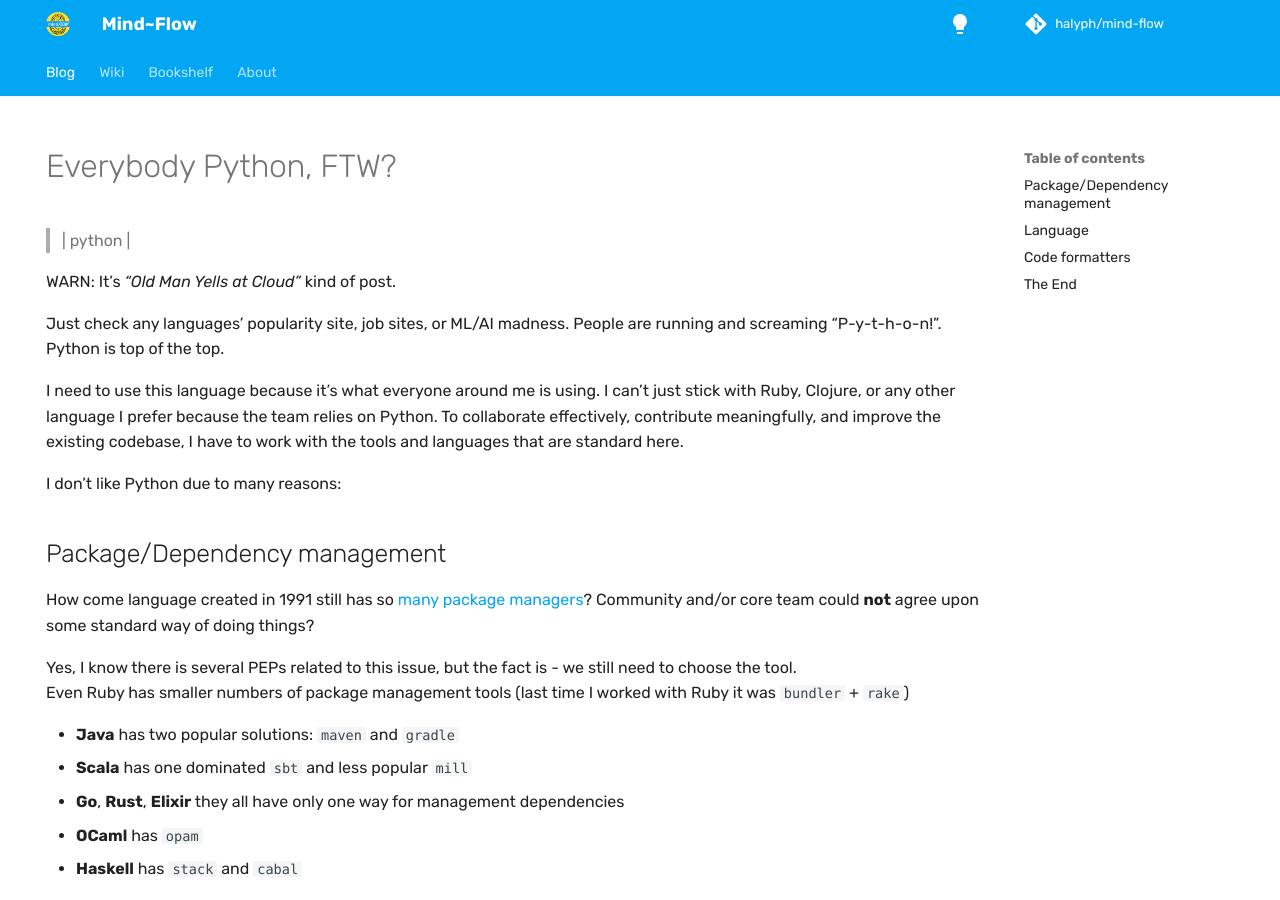
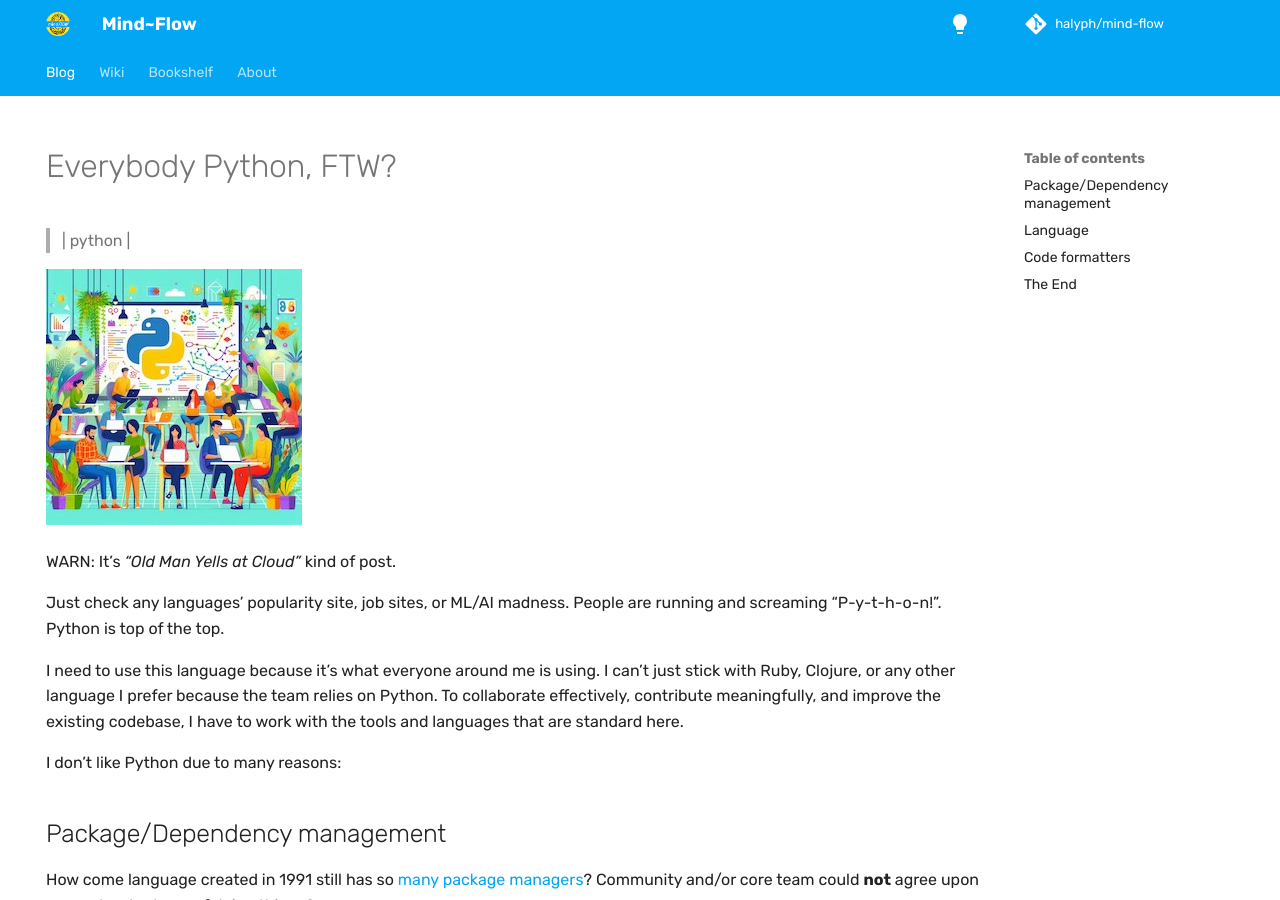
Before and after one commit to halyph/mind-flow, an MkDocs documentation site: the page built from docs/blog/2024/2024-08-14-rant-python.md, in a window 1280 px wide and 900 px high. Built offline with MkDocs 1.6.1 and Material for MkDocs 9.7.7, drawn with Linux system fonts in a browser that asks for light colours; some web fonts are replaced; comment, search, counter and statistics services are not loaded.

Commit message:
added blog post images

```diff
--- a/docs/blog/2024/2024-08-14-rant-python.md
+++ b/docs/blog/2024/2024-08-14-rant-python.md
@@ -1,5 +1,7 @@
 # Everybody Python, FTW?
 > | python |
+
+![pic0](2024-08-14-rant-python/pic0.jpeg)
 
 WARN: It's *"Old Man Yells at Cloud"* kind of post.
 
```
Also changed, not shown: docs/blog/2024/2024-12-22-paradox-of-choice.md (+2 -0 lines), docs/blog/2024/2024-08-14-rant-python/pic0.jpeg (added), docs/blog/2024/2024-12-22-paradox-of-choice/pic0.jpeg (added).
